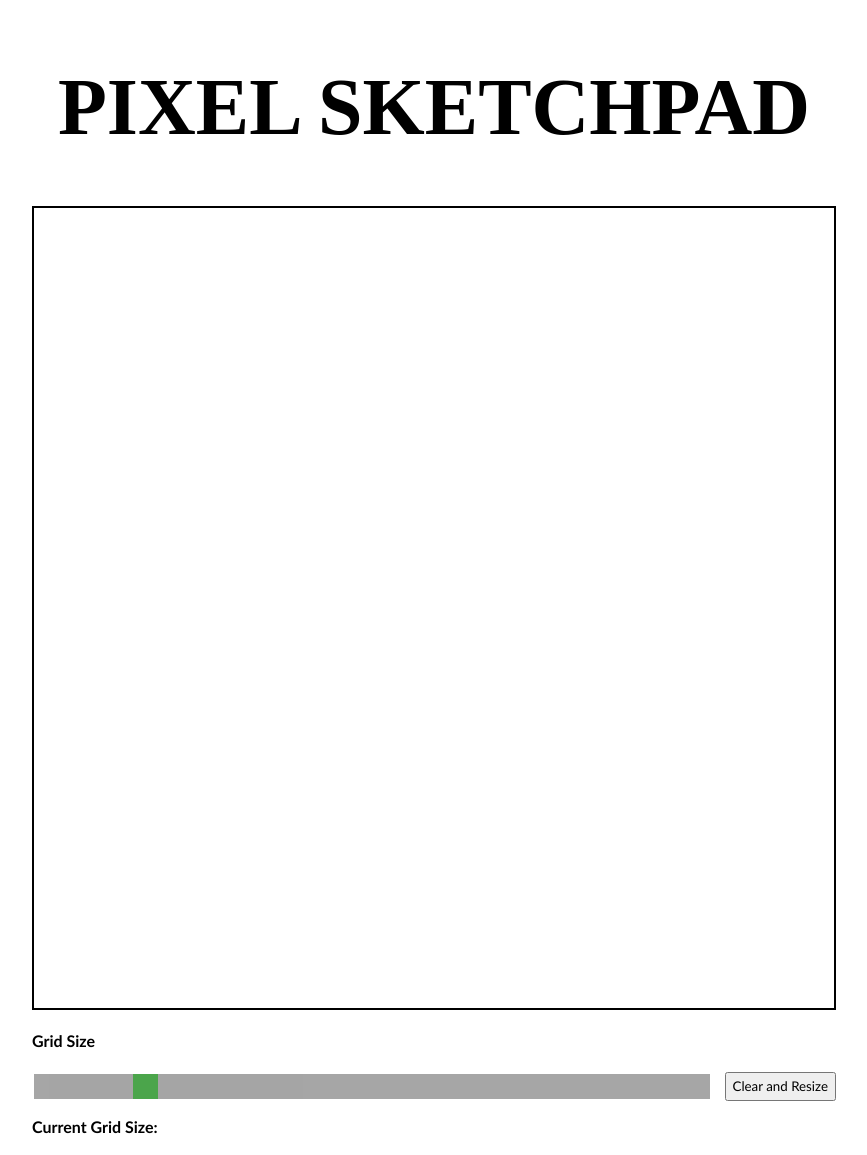
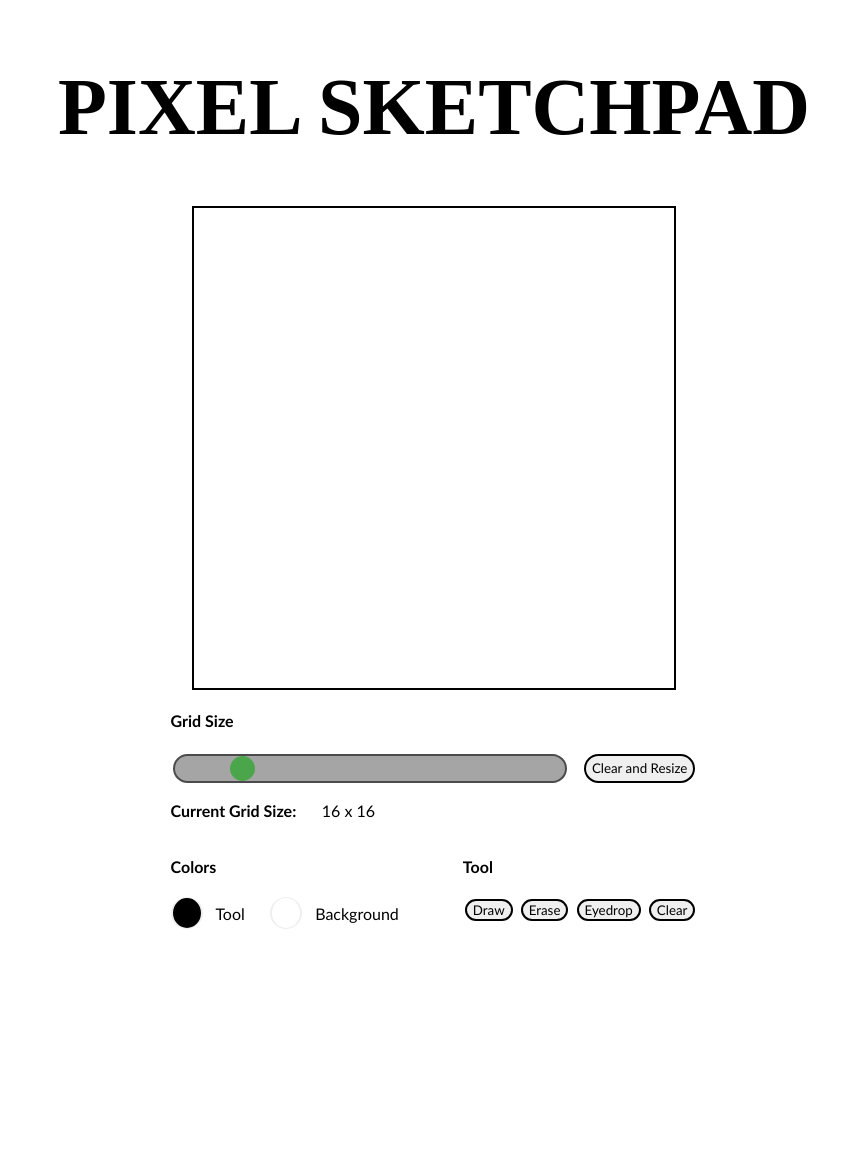
Before and after one commit to GeorgeCiesinski/Etch-a-Sketch, a plain HTML site: page index.html in a window 1280 px wide. Shown: the top 1155 px of the page, without its empty margins (206-1073 px from the left). After the commit the page ends 937 px from the top, so only its background shows below. Drawn offline with Linux system fonts and the light colour scheme; a web font is replaced by a local one.

Commit message:
Styled tool controls

```diff
--- a/index.html
+++ b/index.html
@@ -8,9 +8,9 @@
 </head>
 <body>
 
-    <h1 id="title">PIXEL SKETCHPAD</h1>
+    <h1 id="title" class="center">PIXEL SKETCHPAD</h1>
 
-    <div class="container">
+    <div class="center">
 
         <!-- GRID -->
         <div id="grid">
@@ -23,7 +23,7 @@
                 <div>
                     <div id="resize-grid-controls">
                         <input id="grid-slider" type="range" min="1" max="100" value="16">
-                        <button type="button" id="resize">Clear and Resize</button>
+                        <button type="button" id="resize" class="tool-button">Clear and Resize</button>
                     </div>
                     <div id="size-preview">
                         <div class="in-line">
@@ -38,26 +38,26 @@
                 </div>
             </div>
             <div id="draw-controls">
-                <div class="tools">
+                <div>
                     <h4>Colors</h4>
-                    <div>
-                        <input type="color" name="Tool Color" id="color-tool" value="#000000">
-                        <label for="color-tool">Tool</label>
-                    </div>
-                    <div>
-                        <input type="color" name="Background Color" id="color-background" value="#FFFFFF">
-                        <label for="color-background">Background</label>
+                    <div id="color-inputs">
+                        <div class="color-elements">
+                            <input type="color" name="Tool Color" id="color-tool" value="#000000" class="color-picker">
+                            <label for="color-tool">Tool</label>
+                        </div>
+                        <div class="color-elements">
+                            <input type="color" name="Background Color" id="color-background" value="#FFFFFF" class="color-picker">
+                            <label for="color-background">Background</label>
+                        </div>
                     </div>
                 </div>
-                <div class="tools">
+                <div>
                     <h4>Tool</h4>
                     <div>
-                        <button type="button">Draw</button>
-                        <button type="button">Erase</button>
-                        <button type="button">Eyedrop</button>
-                    </div>
-                    <div>
-                        <button type="button">Clear</button>
+                        <button class="tool-button" type="button">Draw</button>
+                        <button class="tool-button" type="button">Erase</button>
+                        <button class="tool-button" type="button">Eyedrop</button>
+                        <button class="tool-button" type="button">Clear</button>
                     </div>
                 </div>
             </div>
--- a/javascript/etchASketch.js
+++ b/javascript/etchASketch.js
@@ -5,13 +5,12 @@ const btnResize = document.querySelector("#resize");  // Clear and resize button
 const newGridLabel = document.querySelector("#new-grid-label");  // Labels and size preview
 const newGridPreview = document.querySelector("#new-grid");
 const currentGridPreview = document.querySelector("#current-grid");
-const toolColor = document.querySelector("#color-tool");  // Color Pickers
-const bgColor = document.querySelector("#color-background");
+let toolColor = document.querySelector("#color-tool");  // Color Pickers
+let bgColor = document.querySelector("#color-background");
 
 // Event Listeners
 gridSelector.addEventListener("input", resizePreview);
 btnResize.addEventListener("click", createGrid);
-toolColor = document
 
 let newSize = 16;  // New Grid size for resize
 
--- a/scss/style.scss
+++ b/scss/style.scss
@@ -26,15 +26,21 @@ body {
     -webkit-font-smoothing: none;
 }
 
+.center {
+    display: flex;
+    flex-direction: column;
+    align-items: center;
+}
+
 /*
-GRID
+SKETCHPAD GRID
 */
 
 #grid {
     height: 800px;
     width: 800px;
-    max-height: 80vw;
-    max-width: 80vw;
+    max-height: 60vmin;
+    max-width: 60vmin;
     display: flex;
     flex-direction: column;
     border: 2px solid black;
@@ -50,6 +56,9 @@ GRID
 #grid > div > div {
     display: flex;
     flex: 1;
+}
+
+.cell-border {
     box-sizing: border-box;
     -moz-box-sizing: border-box;
     -webkit-box-sizing: border-box;
@@ -57,7 +66,7 @@ GRID
 }
 
 /*
-GRID CONTROLS
+SKETCHPAD CONTROLS
 */
 
 #resize-grid-controls{
@@ -72,6 +81,8 @@ GRID CONTROLS
     flex-grow: 1;
     height: 25px;
     background: grey;
+    border: 2px solid black;
+    border-radius: 2vw;
     opacity: 0.7;
     -webkit-transition: 0.2s;
     transition: 0.2s;
@@ -86,6 +97,7 @@ GRID CONTROLS
     width: 25px;
     height: 25px;
     background: green;
+    border-radius: 2vw;
     cursor: pointer;  // Changes cursor on hover
 }
 #grid-slider::-moz-range-thumb {  // Mozilla Extension pseudo-element
@@ -95,23 +107,55 @@ GRID CONTROLS
     cursor: pointer;  // Changes cursor on hover
 }
 
+// Previews
+#size-preview {
+    display: flex;
+    gap: 5vw;
+}
+
 .in-line {
     display: flex;
     gap: 1vw;
 }
 
-#size-preview {
+// Controls
+#draw-controls {
     display: flex;
+    justify-content: space-between;
     gap: 5vw;
 }
 
-#draw-controls {
+
+// Color inputs
+#color-inputs {
     display: flex;
-    gap: 5vw;
+    gap: 2vw;
 }
 
-// Tools
-.tools {
+.color-elements {
     display: flex;
-    flex-direction: column;
+    gap: 1vw;
+    align-items: center;
 }
+
+.color-picker {
+    height: 32px;
+    width: 32px;
+    border: none;
+    outline: none;
+    -webkit-appearance: none;
+    border-radius: 50%;
+}
+.color-picker::-webkit-color-swatch-wrapper {
+    padding: 0;
+}
+.color-picker::-webkit-color-swatch {
+    border: none;
+    border-radius: 50%;
+}
+
+.tool-button {
+    border: 2px solid black;
+    border-radius: 2vw;
+    margin: 2px;
+}
```
Also changed, not shown: css/style.css, 1 other file.
